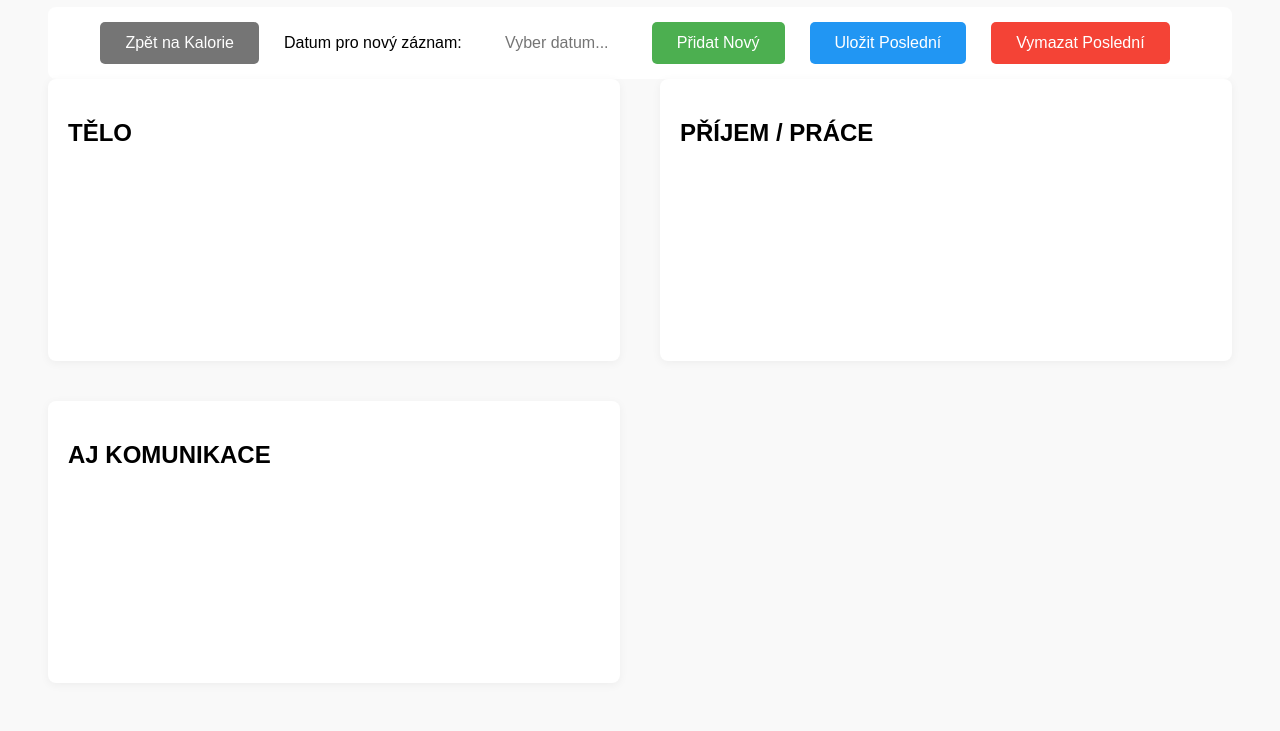
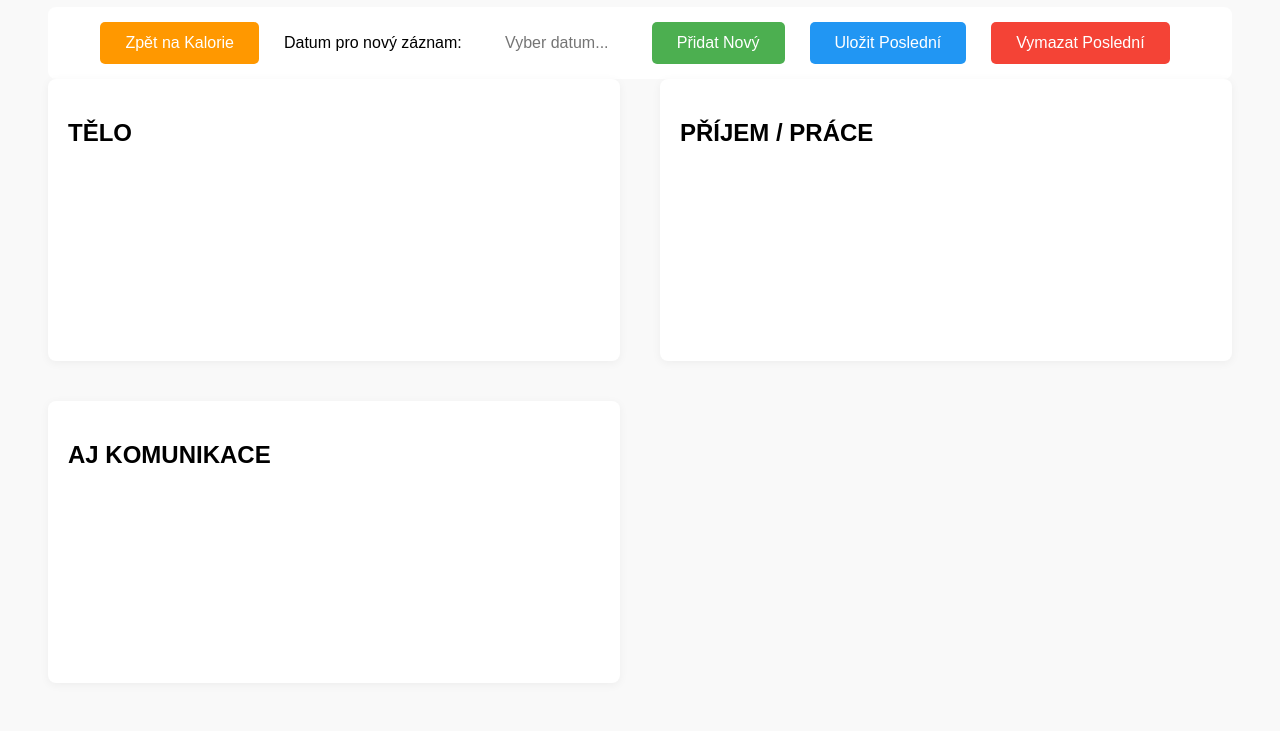
Before and after one commit to bilycze-sys/kaloricka-tabulka, a website: page public/grafy.html in a window 1280 px wide. Shown: the part 121-852 px from the top of the page. Drawn offline with nearby package versions, Linux system fonts and the light colour scheme; no server answers.

Commit message:
Změna barvy tlačítka 'Zpět na Kalorie' na oranžovou

```diff
--- a/public/style.css
+++ b/public/style.css
@@ -93,7 +93,7 @@ button {
 
 /* === STYLY PRO TLAČÍTKA NA STRÁNCE S GRAFY === */
 #zpet-na-kalorie {
-    background-color: #757575; /* Šedá */
+    background-color: #ff9800; /* Šedá */
 }
 #ulozit-grafy {
     background-color: #2196F3; /* Modrá */
```
